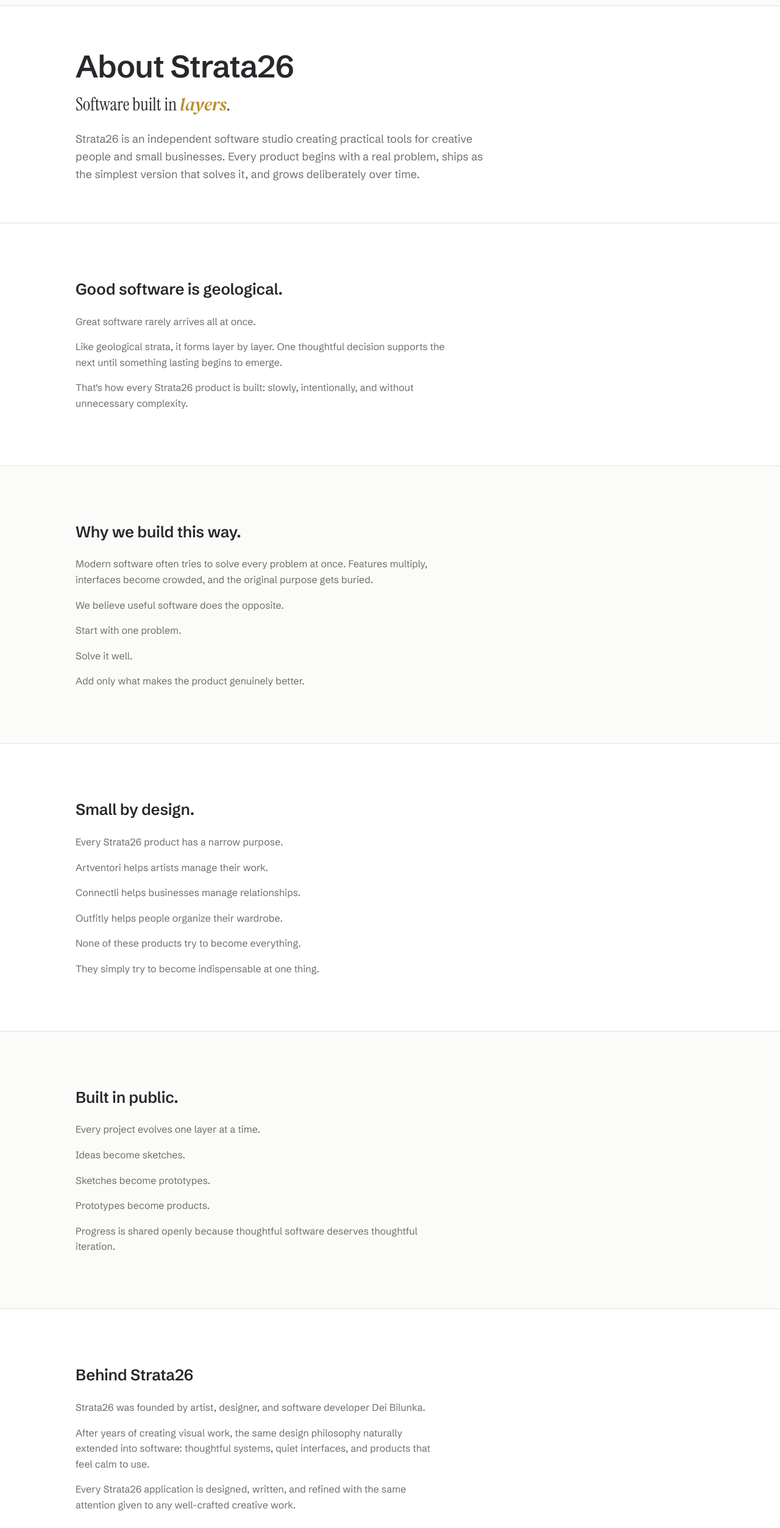
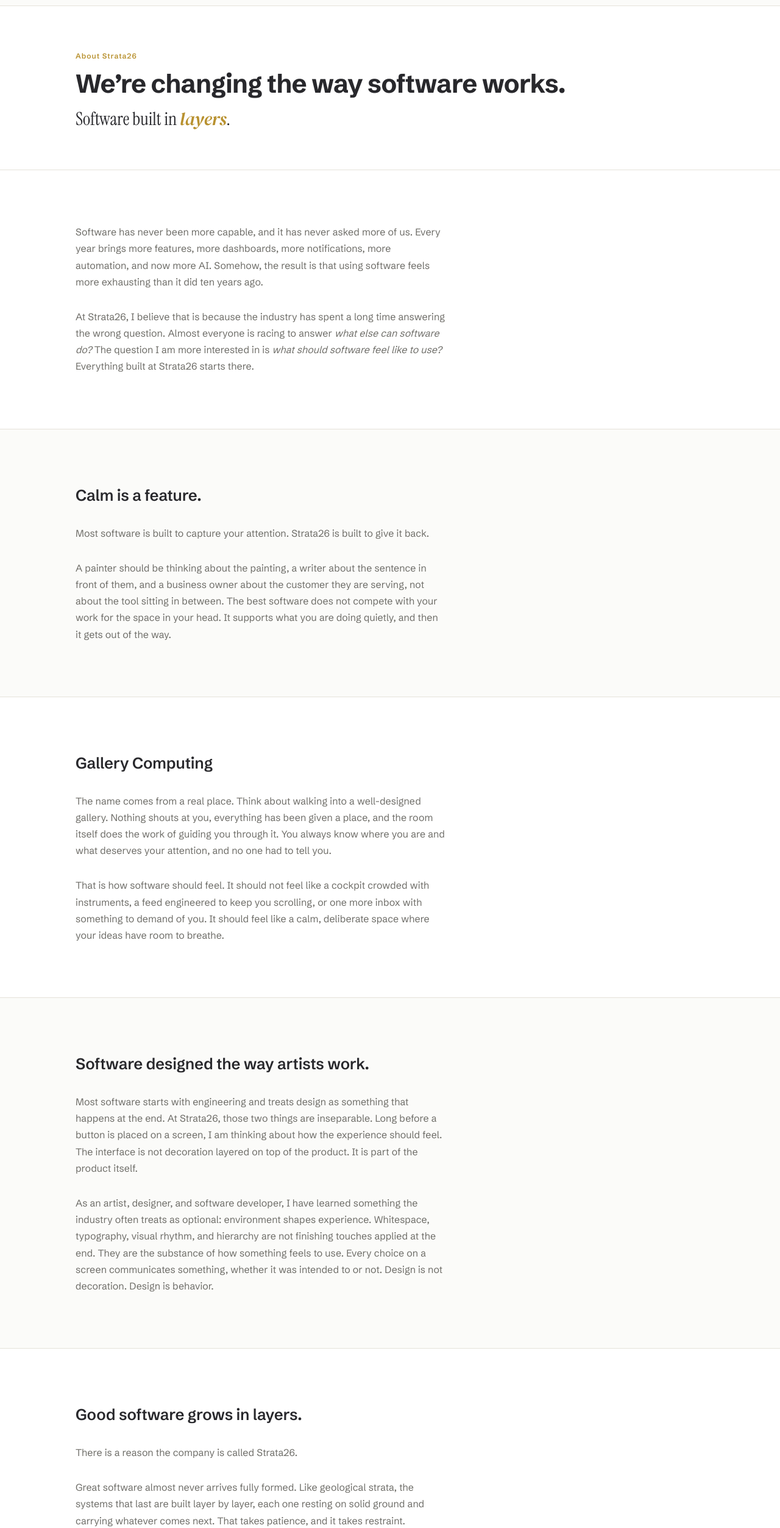
Before and after one commit to interactivelogicco/strata26, a plain HTML site: page about.html in a window 1280 px wide. Shown: the part 55-2560 px from the top of the page at 61% size. Drawn offline with Linux system fonts and the light colour scheme.

Commit message:
Update About page with Strata26 manifesto

```diff
--- a/about.html
+++ b/about.html
@@ -10,10 +10,10 @@
 <link rel="icon" type="image/png" sizes="192x192" href="/android-chrome-192x192.png">
 <link rel="icon" type="image/png" sizes="512x512" href="/android-chrome-512x512.png">
 <title>About Strata26</title>
-<meta name="description" content="Strata26 is an independent software studio creating practical tools for creative people and small businesses. Software, built in layers.">
+<meta name="description" content="Strata26 is changing the way software works. Calm, layered tools designed to feel more human, give attention back, and get out of the way.">
 <link rel="preconnect" href="https://fonts.googleapis.com">
 <link rel="preconnect" href="https://fonts.gstatic.com" crossorigin>
-<link href="https://fonts.googleapis.com/css2?family=DM+Serif+Display:ital@1&family=Inter:wght@800;900&family=Schibsted+Grotesk:wght@400;500;600;700&family=Instrument+Serif:ital@0;1&display=swap" rel="stylesheet">
+<link href="https://fonts.googleapis.com/css2?family=DM+Sans:wght@400;500&family=DM+Serif+Display:ital@1&family=Inter:wght@800;900&family=Schibsted+Grotesk:wght@400;500;600;700&family=Instrument+Serif:ital@0;1&display=swap" rel="stylesheet">
 <style>
   :root{
     --white:#FFFFFF;
@@ -69,9 +69,16 @@
     padding:72px 0 64px;
     background:var(--white);
   }
+  .page-eyebrow{
+    font-size:.75rem;
+    font-weight:600;
+    letter-spacing:.08em;
+    color:var(--gold);
+    margin-bottom:14px;
+  }
   .page-hero h1{
-    font-size:clamp(2.2rem,5vw,3.2rem);
-    font-weight:600;
+    font-size:clamp(1.85rem,4.15vw,2.65rem);
+    font-weight:700;
     letter-spacing:-.02em;
     line-height:1.05;
     margin-bottom:16px;
@@ -81,7 +88,7 @@
     font-size:clamp(1.5rem,3vw,1.85rem);
     line-height:1.3;
     color:var(--graphite);
-    margin-bottom:24px;
+    margin-bottom:0;
     max-width:52ch;
   }
   .hero-line em{
@@ -90,31 +97,38 @@
     font-weight:400;
     color:var(--gold);
   }
-  .page-intro{
-    max-width:62ch;
-    color:var(--mid);
-    font-size:1.125rem;
-  }
 
   section{padding:88px 0;border-top:1px solid var(--hairline)}
   .stone{background:var(--stone-section)}
-  h2{font-size:1.6rem;font-weight:600;letter-spacing:-.01em;margin-bottom:20px}
-  .section-copy{color:var(--mid);max-width:62ch}
-  .section-copy p{margin-bottom:16px}
+  h2{font-size:1.6rem;font-weight:600;letter-spacing:-.01em;margin-bottom:28px}
+  .section-copy{color:var(--mid);max-width:62ch;line-height:1.7}
+  .section-copy p{margin-bottom:30px}
   .section-copy p:last-child{margin-bottom:0}
 
   .closing{text-align:center;padding:100px 0}
   .closing__statement{
-    margin:0 auto 16px;
+    margin:0 auto 20px;
   }
-  .closing__question{
-    font-family:var(--hero-serif);
-    font-style:italic;
+  .closing__manifesto{
+    display:flex;
+    flex-direction:column;
+    align-items:center;
+    gap:10px;
+    margin:0 auto;
+  }
+  .closing__line{
+    font-family:'DM Sans',var(--sans);
+    font-size:clamp(1.3rem,2.5vw,1.55rem);
     font-weight:400;
-    font-size:clamp(1.5rem,3.2vw,1.85rem);
-    line-height:1.3;
+    line-height:1.4;
+    letter-spacing:0;
+    color:var(--mid);
+    margin:0;
+    text-align:center;
+    white-space:nowrap;
+  }
+  .closing__line--final{
     color:var(--gold);
-    margin:0 auto;
   }
 
   .btn{
@@ -151,6 +165,7 @@
     .page-hero{padding:56px 0 48px}
     .nav-links{gap:20px}
     .nav-links a:nth-child(3){display:none}
+    .closing__line{white-space:normal}
   }
 </style>
 </head>
@@ -171,78 +186,90 @@
 
 <section class="page-hero">
   <div class="wrap">
-    <h1>About Strata26</h1>
+    <p class="page-eyebrow">About Strata26</p>
+    <h1>We’re changing the way software works.</h1>
     <p class="hero-line">Software built in <em>layers</em>.</p>
-    <p class="page-intro">Strata26 is an independent software studio creating practical tools for creative people and small businesses. Every product begins with a real problem, ships as the simplest version that solves it, and grows deliberately over time.</p>
   </div>
 </section>
 
 <section>
   <div class="wrap">
-    <h2>Good software is geological.</h2>
     <div class="section-copy">
-      <p>Great software rarely arrives all at once.</p>
-      <p>Like geological strata, it forms layer by layer. One thoughtful decision supports the next until something lasting begins to emerge.</p>
-      <p>That's how every Strata26 product is built: slowly, intentionally, and without unnecessary complexity.</p>
+      <p>Software has never been more capable, and it has never asked more of us. Every year brings more features, more dashboards, more notifications, more automation, and now more AI. Somehow, the result is that using software feels more exhausting than it did ten years ago.</p>
+      <p>At Strata26, I believe that is because the industry has spent a long time answering the wrong question. Almost everyone is racing to answer <em>what else can software do?</em> The question I am more interested in is <em>what should software feel like to use?</em> Everything built at Strata26 starts there.</p>
     </div>
   </div>
 </section>
 
 <section class="stone">
   <div class="wrap">
-    <h2>Why we build this way.</h2>
+    <h2>Calm is a feature.</h2>
     <div class="section-copy">
-      <p>Modern software often tries to solve every problem at once. Features multiply, interfaces become crowded, and the original purpose gets buried.</p>
-      <p>We believe useful software does the opposite.</p>
-      <p>Start with one problem.</p>
-      <p>Solve it well.</p>
-      <p>Add only what makes the product genuinely better.</p>
+      <p>Most software is built to capture your attention. Strata26 is built to give it back.</p>
+      <p>A painter should be thinking about the painting, a writer about the sentence in front of them, and a business owner about the customer they are serving, not about the tool sitting in between. The best software does not compete with your work for the space in your head. It supports what you are doing quietly, and then it gets out of the way.</p>
     </div>
   </div>
 </section>
 
 <section>
   <div class="wrap">
-    <h2>Small by design.</h2>
+    <h2>Gallery Computing</h2>
     <div class="section-copy">
-      <p>Every Strata26 product has a narrow purpose.</p>
-      <p>Artventori helps artists manage their work.</p>
-      <p>Connectli helps businesses manage relationships.</p>
-      <p>Outfitly helps people organize their wardrobe.</p>
-      <p>None of these products try to become everything.</p>
-      <p>They simply try to become indispensable at one thing.</p>
+      <p>The name comes from a real place. Think about walking into a well-designed gallery. Nothing shouts at you, everything has been given a place, and the room itself does the work of guiding you through it. You always know where you are and what deserves your attention, and no one had to tell you.</p>
+      <p>That is how software should feel. It should not feel like a cockpit crowded with instruments, a feed engineered to keep you scrolling, or one more inbox with something to demand of you. It should feel like a calm, deliberate space where your ideas have room to breathe.</p>
     </div>
   </div>
 </section>
 
 <section class="stone">
   <div class="wrap">
-    <h2>Built in public.</h2>
+    <h2>Software designed the way artists work.</h2>
     <div class="section-copy">
-      <p>Every project evolves one layer at a time.</p>
-      <p>Ideas become sketches.</p>
-      <p>Sketches become prototypes.</p>
-      <p>Prototypes become products.</p>
-      <p>Progress is shared openly because thoughtful software deserves thoughtful iteration.</p>
+      <p>Most software starts with engineering and treats design as something that happens at the end. At Strata26, those two things are inseparable. Long before a button is placed on a screen, I am thinking about how the experience should feel. The interface is not decoration layered on top of the product. It is part of the product itself.</p>
+      <p>As an artist, designer, and software developer, I have learned something the industry often treats as optional: environment shapes experience. Whitespace, typography, visual rhythm, and hierarchy are not finishing touches applied at the end. They are the substance of how something feels to use. Every choice on a screen communicates something, whether it was intended to or not. Design is not decoration. Design is behavior.</p>
     </div>
   </div>
 </section>
 
 <section>
   <div class="wrap">
-    <h2>Behind Strata26</h2>
+    <h2>Good software grows in layers.</h2>
     <div class="section-copy">
-      <p>Strata26 was founded by artist, designer, and software developer Dei Bilunka.</p>
-      <p>After years of creating visual work, the same design philosophy naturally extended into software: thoughtful systems, quiet interfaces, and products that feel calm to use.</p>
-      <p>Every Strata26 application is designed, written, and refined with the same attention given to any well-crafted creative work.</p>
+      <p>There is a reason the company is called Strata26.</p>
+      <p>Great software almost never arrives fully formed. Like geological strata, the systems that last are built layer by layer, each one resting on solid ground and carrying whatever comes next. That takes patience, and it takes restraint.</p>
+      <p>Rather than adding features simply because they are possible, every idea is asked the same question: <em>does this make the experience better?</em> When the honest answer is no, it does not ship.</p>
+    </div>
+  </div>
+</section>
+
+<section class="stone">
+  <div class="wrap">
+    <h2>Technology should feel more human, not less.</h2>
+    <div class="section-copy">
+      <p>Artificial intelligence is changing how software gets made, and I find that genuinely exciting. I am also watching a lot of companies turn AI into one more source of noise and one more thing blinking for attention. That is not the direction Strata26 is interested in.</p>
+      <p>AI is a remarkable tool for exploring ideas faster, removing repetitive work, and building more thoughtful software. Technology should adapt to people, not ask people to adapt to technology.</p>
+    </div>
+  </div>
+</section>
+
+<section>
+  <div class="wrap">
+    <h2>Why build this way?</h2>
+    <div class="section-copy">
+      <p>Underneath all of it is something fairly simple: everyone is carrying more than they can comfortably hold. A modern working day asks people to keep dozens of open loops in their head at once, and most software responds by handing them a few more.</p>
+      <p>I believe a good tool should carry part of that weight instead of adding to it. It should remember what you have forgotten, keep important things where you expect to find them, and quietly support your work without constantly asking for more attention. That is why every product at Strata26 is designed to be calm, predictable, beautiful, and intentional. This is not because minimalism is fashionable, but because thoughtful software should leave people with more energy than it takes from them.</p>
     </div>
   </div>
 </section>
 
 <section class="closing stone">
   <div class="wrap">
-    <h2 class="closing__statement">Every layer begins with a single question.</h2>
-    <p class="closing__question">What is the smallest useful thing we can build?</p>
+    <h2 class="closing__statement">This is Strata26.</h2>
+    <div class="closing__manifesto">
+      <p class="closing__line">The work should be the loudest thing in the room.</p>
+      <p class="closing__line">Every tool is a room someone has to live in.</p>
+      <p class="closing__line closing__line--final">I would like mine to be worth walking into.</p>
+    </div>
   </div>
 </section>
 
```
Also changed, not shown: 1 other file.
